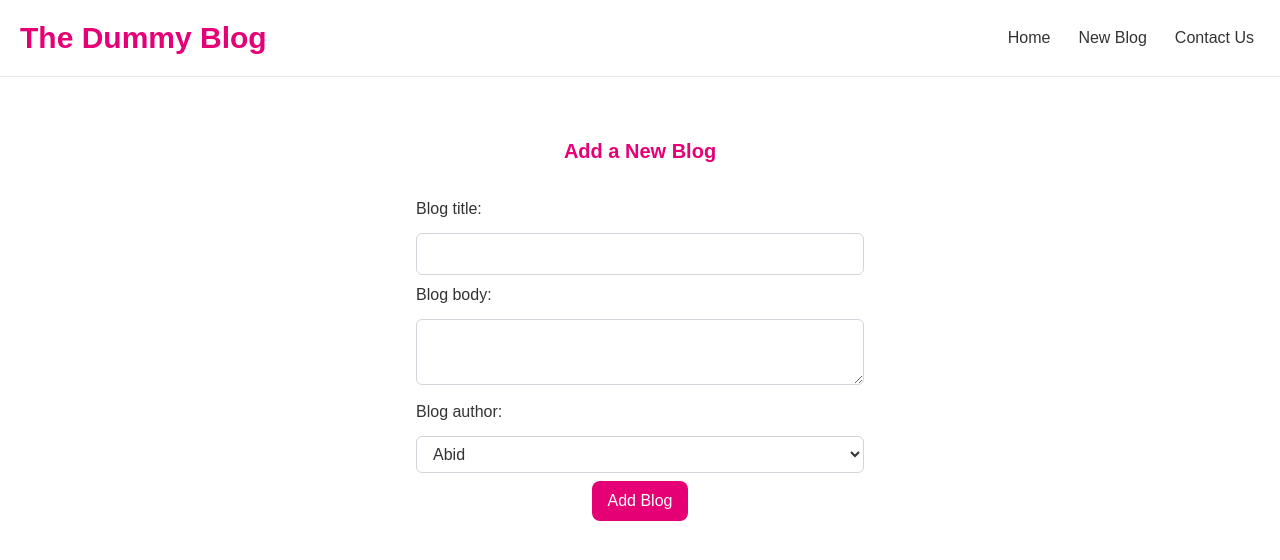
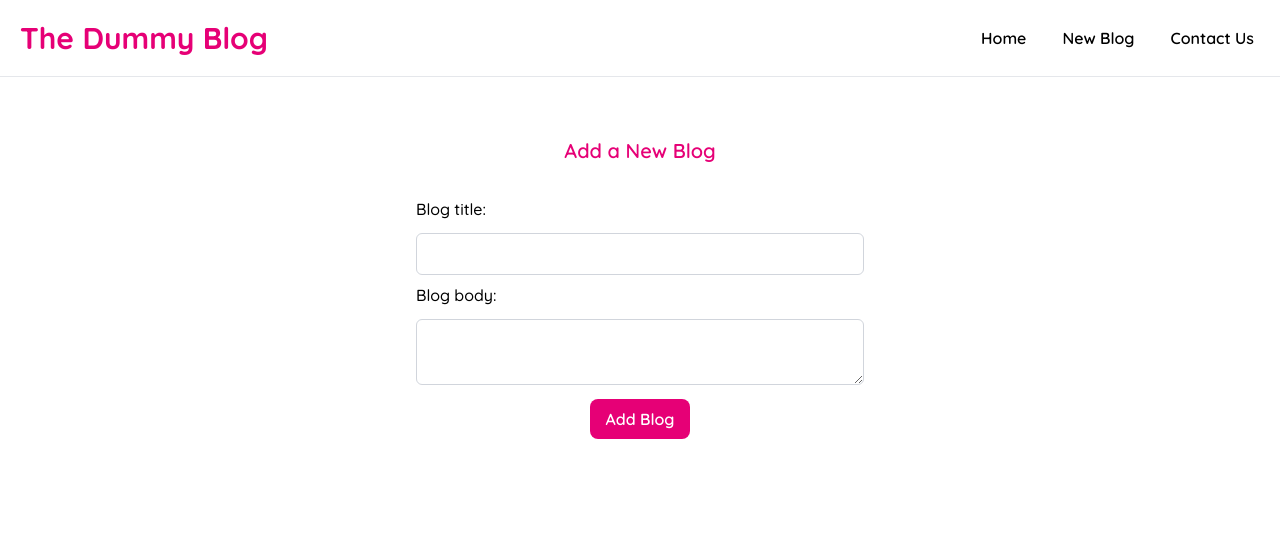
Before and after one commit to AbidRehman994/Blog-App, a React (Vite) app in the folder my-react-app/: page /Create in a window 1280 px wide. Shown: the top 560 px of the page. Built offline with nearby package versions, Linux system fonts and the light colour scheme.

Commit message:
feat: add social media share buttons

```diff
--- a/my-react-app/src/BlogDetails.jsx
+++ b/my-react-app/src/BlogDetails.jsx
@@ -15,6 +15,27 @@ const BlogDetails=()=>{
     })
     }
 
+    const handleShare = (platform) => {
+  const url = window.location.href;
+  const text = blog.title;
+
+  let shareUrl = "";
+
+  if (platform === "facebook") {
+    shareUrl = `https://www.facebook.com/sharer/sharer.php?u=${encodeURIComponent(
+      url
+    )}`;
+  }
+
+  if (platform === "x") {
+    shareUrl = `https://x.com/intent/tweet?text=${encodeURIComponent(
+      text
+    )}&url=${encodeURIComponent(url)}`;
+  }
+
+  window.open(shareUrl, "_blank");
+};
+
     return(
       <div  className="max-w-3xl mx-auto">
        { isPending && <div>Loading...</div> }
@@ -24,6 +45,31 @@ const BlogDetails=()=>{
           <h2  className="text-xl text-pink-600 mb-2 font-semibold">{blog.title}</h2>
           <p className="text-gray-600">By {blog.author}</p>
           <div className="my-5 leading-7">{blog.body}</div>
+          <div className="mt-6 flex gap-2">
+
+  <button
+    onClick={() => handleShare("facebook")}
+    className="bg-blue-600 text-white px-3 py-1 rounded hover:bg-blue-700 text-sm">
+    Facebook
+  </button>
+
+  <button
+    onClick={() => handleShare("twitter")}
+    className="bg-black text-white px-3 py-1 rounded hover:bg-gray-800 text-sm">
+    X
+  </button>
+
+  <button
+    onClick={() => {
+      navigator.clipboard.writeText(window.location.href);
+      alert("Link copied!");
+    }}
+    className="bg-gray-200 text-gray-700 px-3 py-1 rounded hover:bg-gray-300 text-sm">
+    Copy Link
+  </button>
+
+</div>
+<div className="border-t border-gray-200 mt-6 pt-6"></div>
           <button onClick={handleClick}
           className="bg-pink-600 text-white px-4 py-2 rounded-lg cursor-pointer hover:bg-pink-700">delete</button>
         </article>
--- a/my-react-app/src/Create.jsx
+++ b/my-react-app/src/Create.jsx
@@ -4,7 +4,7 @@ import { useHistory } from "react-router-dom/cjs/react-router-dom.min";
 const Create = () => {
   const [title, setTitle] = useState("");
   const [body, setBody] = useState("");
-  const [author, setAuthor] = useState("Abid"); // Fixed
+  // const [author, setAuthor] = useState("Abid"); // Fixed
   const [isPending, setIsPending] = useState(false);
 
   const history = useHistory();
@@ -15,7 +15,7 @@ const Create = () => {
     const blog = {
       title,
       body,
-      author,
+      author:"Abid",
     };
 
     setIsPending(true);
@@ -66,7 +66,7 @@ const Create = () => {
           onChange={(e) => setBody(e.target.value)}
         ></textarea>
 
-        <label className="block text-left font-medium mb-1">Blog author:</label>
+        {/* <label className="block text-left font-medium mb-1">Blog author:</label>
         <select
         className="w-full px-3 py-2 my-2 border border-gray-300 rounded-md focus:outline-none focus:ring-2 focus:ring-pink-500"
           value={author}
@@ -74,7 +74,7 @@ const Create = () => {
         >
           <option value="Abid">Abid</option>
           <option value="Hamid">Hamid</option>
-        </select>
+        </select> */}
 
         {!isPending && <button  className="bg-pink-600 text-white px-4 py-2 rounded-lg cursor-pointer hover:bg-pink-700 transition-colors">Add Blog</button>}
         {isPending && <button disabled
--- a/my-react-app/src/Navbar.jsx
+++ b/my-react-app/src/Navbar.jsx
@@ -2,13 +2,13 @@ import { Link } from "react-router-dom";
 
 const Navbar = () => {
   return (
-    <nav className="flex items-center p-5 border-b border-gray-200">
+    <nav className="sticky top-0 z-50 flex flex-col md:flex-row md:items-center md:justify-between p-5 border-b border-gray-200 bg-white">
 
       <h1 className="text-3xl font-bold text-pink-600">
         The Dummy Blog
       </h1>
 
-      <div className="ml-auto flex gap-4">
+      <div className="flex flex-col md:flex-row gap-4 md:gap-6">
 
         <Link
           to="/"
--- a/my-react-app/src/index.css
+++ b/my-react-app/src/index.css
@@ -1,7 +1,7 @@
-
+@import url('https://fonts.googleapis.com/css2?family=Quicksand:wght@300;400;500;600;700&display=swap');
 @import "tailwindcss";
 
 body {
   font-family: "Quicksand", sans-serif;
-  color: #333;
+  font-weight: 600;
 }
```
